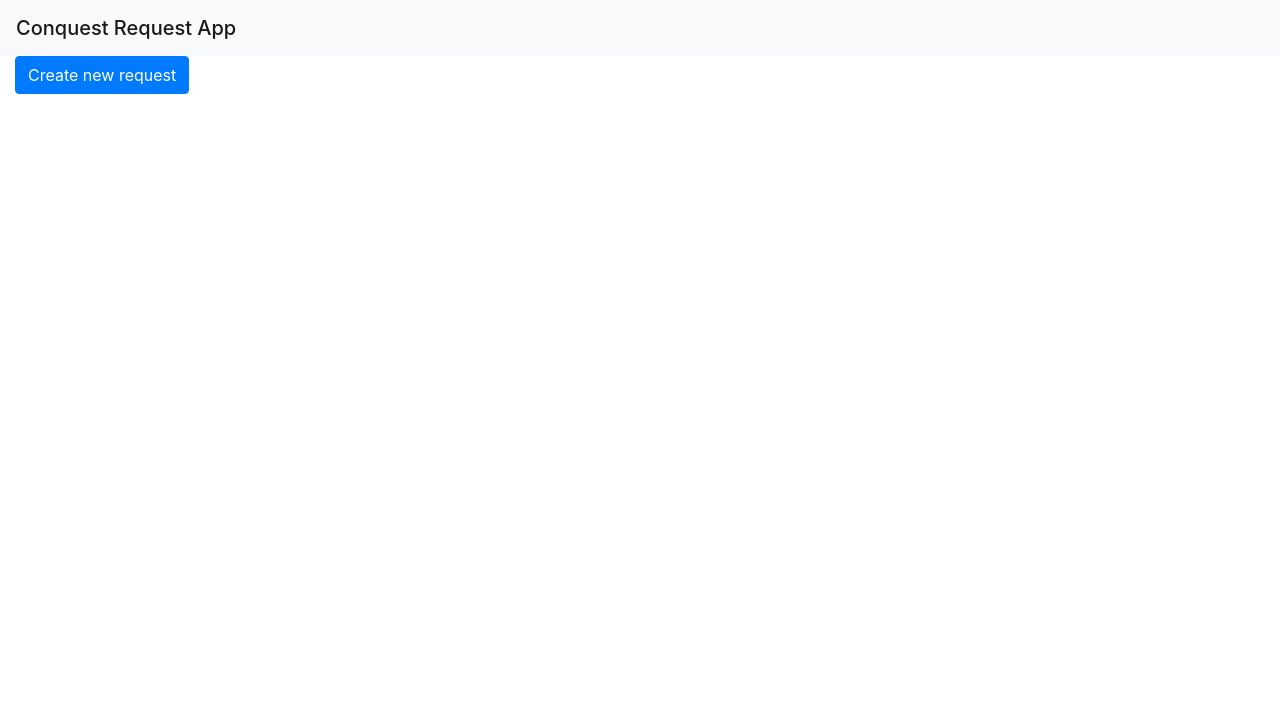
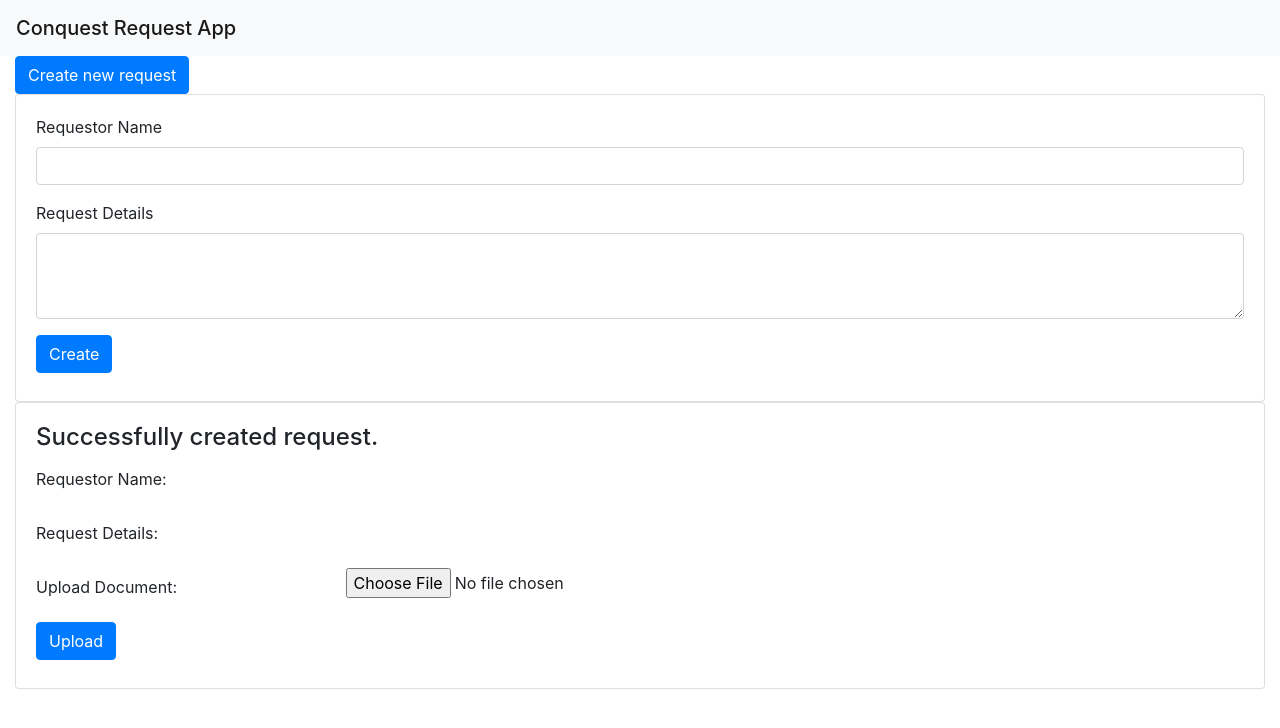
Before and after one commit to ananya92/conquest-request-app, a plain HTML site: page index.html in a window 1280 px wide. Drawn offline with nearby package versions, Linux system fonts and the light colour scheme.

Commit message:
Added HTML components for displaying success and failed outcomes on clicking submit. Display new created request details along with button to add document to the request

```diff
--- a/index.html
+++ b/index.html
@@ -18,41 +18,68 @@
     <div class="container-fluid">
         <div class="row">
             <div class="col">
-                <p>
+                <p style="margin-bottom: 0px;">
                     <a class="btn btn-primary" data-toggle="collapse" href="#newRequestForm" role="button"
-                        aria-expanded="false" aria-controls="newRequestForm">
+                        aria-expanded="false" aria-controls="newRequestForm" id="requestToggle">
                         Create new request
                     </a>
                 </p>
-                <div class="collapse" id="newRequestForm">
+                <div class="collapse show" id="newRequestForm">
                     <div class="card card-body">
                         <form>
                             <div class="form-group">
                                 <label for="requestorName">Requestor Name</label>
-                                <input type="text" class="form-control" id="requestorName">
+                                <input type="text" class="form-control" id="requestorName" required>
+                                <div class="validName"></div>
                             </div>
                             <div class="form-group">
                                 <label for="requestDetail">Request Details</label>
-                                <textarea class="form-control" id="requestDetail" rows="3"></textarea>
+                                <textarea class="form-control" id="requestDetail" rows="3" required></textarea>
+                                <div class="validDetail"></div>
                             </div>
-                            <button type="submit" class="btn btn-primary mb-2 submitButton">Create Request</button>
-                          </form>
+                            <button type="submit" class="btn btn-primary mb-2 submitButton">Create</button>
+                        </form>
                     </div>
+                </div>
+                <div class="card card-body" id="successOutcome">
+                    <h4 id="successMsg">Successfully created request.</h4>
+                    <form>
+                        <div class="form-group row">
+                            <label for="staticName" class="col-sm-3 col-form-label">Requestor Name:</label>
+                            <div class="col-sm-9">
+                                <input type="text" readonly class="form-control-plaintext" id="staticName">
+                            </div>
+                        </div>
+                        <div class="form-group row">
+                            <label for="staticDetails" class="col-sm-3 col-form-label">Request Details:</label>
+                            <div class="col-sm-9">
+                                <input type="text" readonly class="form-control-plaintext" id="staticDetails">
+                            </div>
+                        </div>
+                        <div class="form-group row">
+                            <label for="file" class="col-sm-3 col-form-label">Upload Document:</label>
+                            <div class="col-sm-9">
+                                <input type="file" class="form-control-file" id="file">
+                            </div>
+                        </div>
+                        <input type="button" class="btn btn-primary mb-2" id="attachButton" value="Upload"
+                            data-ArqID="">
+                    </form>
+                </div>
+                <div>
+                    <p id="failureMsg"></p>
                 </div>
             </div>
         </div>
     </div>
-    <script src="https://code.jquery.com/jquery-3.5.1.slim.min.js"
-        integrity="sha384-DfXdz2htPH0lsSSs5nCTpuj/zy4C+OGpamoFVy38MVBnE+IbbVYUew+OrCXaRkfj"
-        crossorigin="anonymous"></script>
+    <script data-require="jquery" data-semver="3.1.1"
+        src="https://ajax.googleapis.com/ajax/libs/jquery/3.1.1/jquery.min.js"></script>
     <script src="https://cdn.jsdelivr.net/npm/popper.js@1.16.0/dist/umd/popper.min.js"
         integrity="sha384-Q6E9RHvbIyZFJoft+2mJbHaEWldlvI9IOYy5n3zV9zzTtmI3UksdQRVvoxMfooAo"
         crossorigin="anonymous"></script>
     <script src="https://stackpath.bootstrapcdn.com/bootstrap/4.5.0/js/bootstrap.min.js"
         integrity="sha384-OgVRvuATP1z7JjHLkuOU7Xw704+h835Lr+6QL9UvYjZE3Ipu6Tp75j7Bh/kR0JKI"
         crossorigin="anonymous"></script>
-    <script data-require="jquery" data-semver="3.1.1"
-        src="https://ajax.googleapis.com/ajax/libs/jquery/3.1.1/jquery.min.js"></script>
     <script src="assets/js/script.js"></script>
 </body>
 
```
